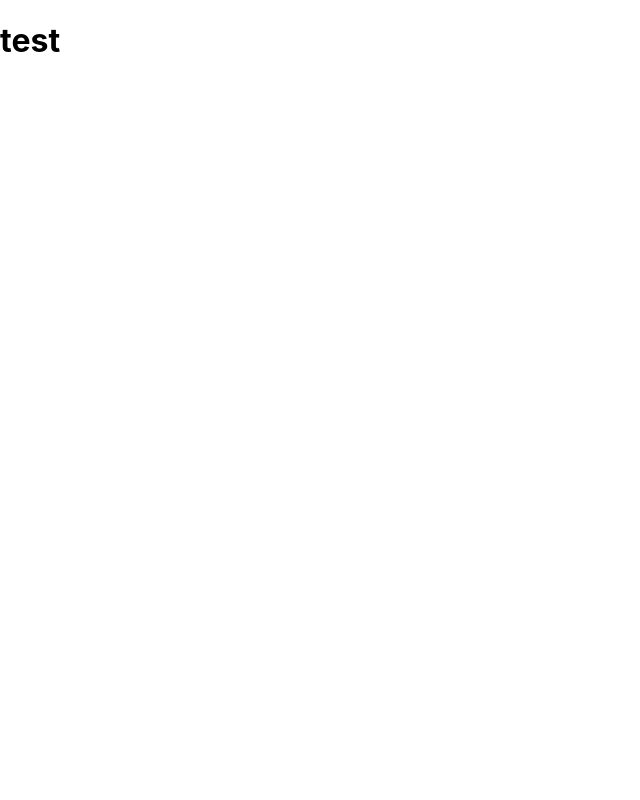
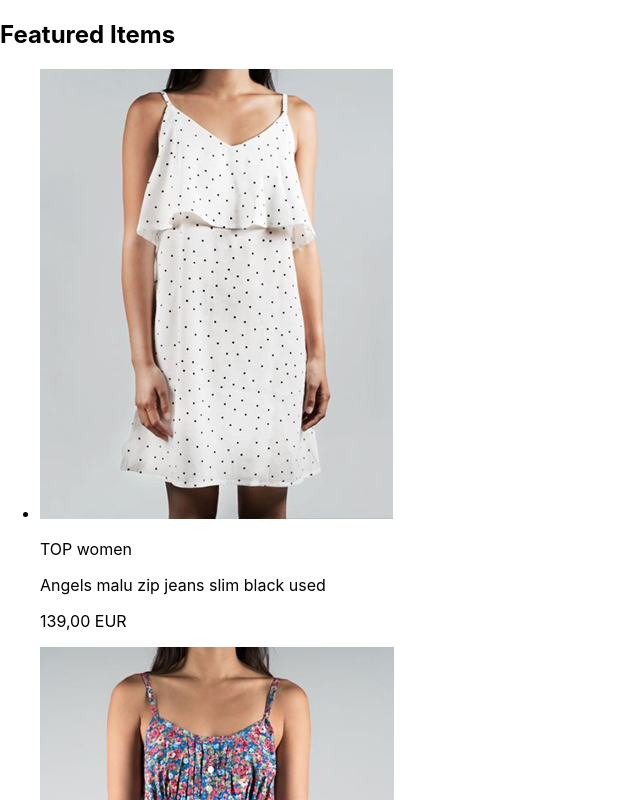
Before and after one commit to Tate-T/crips-react, a React (Create React App) app: page / in a window 1280 px wide. Shown: the top 800 px of the page, without its empty margins (0-640 px from the left). Built offline with nearby package versions, Linux system fonts and the light colour scheme.

Commit message:
mini catalog markup done

```diff
--- a/src/data/mini-catalog-data.js
+++ b/src/data/mini-catalog-data.js
@@ -1,3 +1,28 @@
-const miniCatalogData = [
-	{ "img": "" }
-]
+import miniCatalogImg01 from "../images/mini-catalog-01.jpg";
+import miniCatalogImg02 from "../images/mini-catalog-02.jpg";
+import miniCatalogImg03 from "../images/mini-catalog-03.jpg";
+import miniCatalogImg04 from "../images/mini-catalog-04.jpg";
+import miniCatalogImg05 from "../images/mini-catalog-05.jpg";
+import miniCatalogImg06 from "../images/mini-catalog-06.jpg";
+import miniCatalogImg07 from "../images/mini-catalog-07.jpg";
+import miniCatalogImg08 from "../images/mini-catalog-08.jpg";
+import miniCatalogImg09 from "../images/mini-catalog-09.jpg";
+import miniCatalogImg10 from "../images/mini-catalog-10.jpg";
+
+const featuredItemsData = [
+	{ img: miniCatalogImg01, category: "TOP women", title: "Angels malu zip jeans slim black used", price: "139,00" },
+	{ img: miniCatalogImg02, category: "TOP women", title: "Angels malu zip jeans slim black used", price: "139,00" },
+	{ img: miniCatalogImg03, category: "TOP women", title: "Angels malu zip jeans slim black used", price: "139,00" },
+	{ img: miniCatalogImg04, category: "TOP women", title: "Angels malu zip jeans slim black used", price: "139,00" },
+	{ img: miniCatalogImg05, category: "TOP women", title: "Angels malu zip jeans slim black used", price: "139,00" }
+];
+
+const mostPopularData = [
+	{ img: miniCatalogImg06, category: "TOP women", title: "Angels malu zip jeans slim black used", price: "139,00" },
+	{ img: miniCatalogImg07, category: "TOP women", title: "Angels malu zip jeans slim black used", price: "139,00" },
+	{ img: miniCatalogImg08, category: "TOP women", title: "Angels malu zip jeans slim black used", price: "139,00" },
+	{ img: miniCatalogImg09, category: "TOP women", title: "Angels malu zip jeans slim black used", price: "139,00" },
+	{ img: miniCatalogImg10, category: "TOP women", title: "Angels malu zip jeans slim black used", price: "139,00" }
+];
+
+export { featuredItemsData, mostPopularData };
--- a/src/pages/HomePage/HomePage.jsx
+++ b/src/pages/HomePage/HomePage.jsx
@@ -1,12 +1,34 @@
-// import { Header } from "../../../src/components/Header/Header.jsx";
-// import { Footer } from "../../../src/components/Footer/Footer.jsx";
+// import { Header } from "../../components/Header/Header.jsx";
+// import { Footer } from "../../components/Footer/Footer.jsx";
+import { featuredItemsData, mostPopularData } from "../../data/mini-catalog-data.js";
 
 export const HomePage = () => {
 	return (
 		<>
 			{/* <Header /> */}
 			<main>
-			<h1>test</h1>
+				<h2 className="featured-items-title">Featured Items</h2>
+				<ul className="featured-items-list">
+					{featuredItemsData.map((item) => (
+						<li>
+							<img src={item.img} alt="" />
+							<p className="featured-items-list-category">{item.category}</p>
+							<p className="featured-items-list-title">{item.title}</p>
+							<p className="featured-items-list-price">{item.price} EUR</p>
+						</li>
+					))}
+				</ul>
+				<h2 className="most-popular-title">Most Popular</h2>
+				<ul className="most-popular-list">
+					{mostPopularData.map((item) => (
+						<li>
+							<img src={item.img} alt="" />
+							<p className="most-popular-list-category">{item.category}</p>
+							<p className="most-popular-list-title">{item.title}</p>
+							<p className="most-popular-list-price">{item.price} EUR</p>
+						</li>
+					))}
+				</ul>
 			</main>
 			{/* <Footer /> */}
 		</>
```
